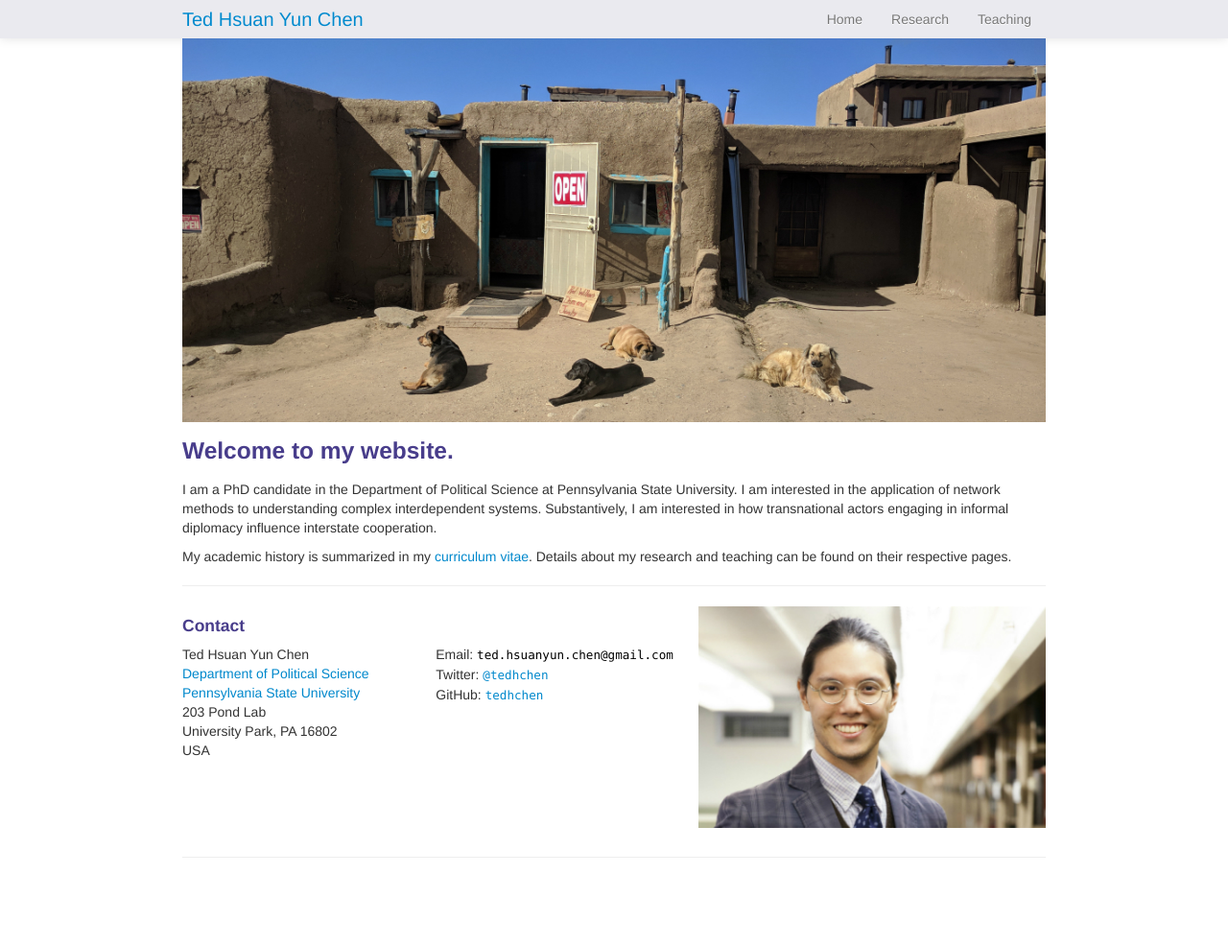
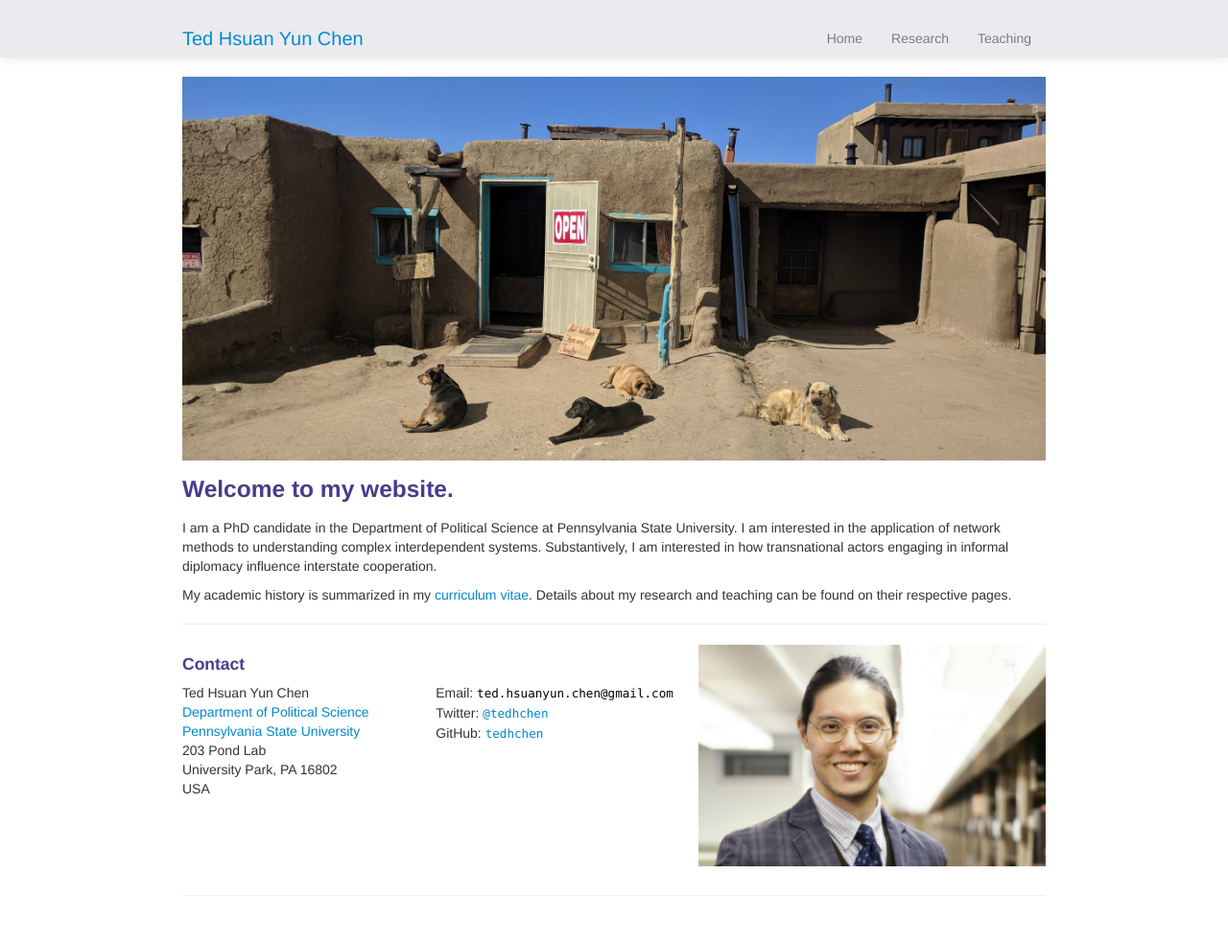
Before and after one commit to tedhchen/tedhchen.github.io, a Jekyll site: the page built from index.md, in a window 1280 px wide. Shown: the whole page at 96% size. Built offline with Jekyll 4.4.1, drawn with Linux system fonts in a browser that asks for light colours; before the commit the page ends 925 px from its top, so only the background shows below that.

Commit message:
adjusted header padding

```diff
--- a/assets/themes/twitter/css/style.css
+++ b/assets/themes/twitter/css/style.css
@@ -2,7 +2,7 @@
 .container-narrow {
   margin: 0px auto;
   max-width: 900px;
-  padding: 0px; }
+  padding: 20px; }
 
 .container-narrow > hr {
   margin: 30px 0; }
```
